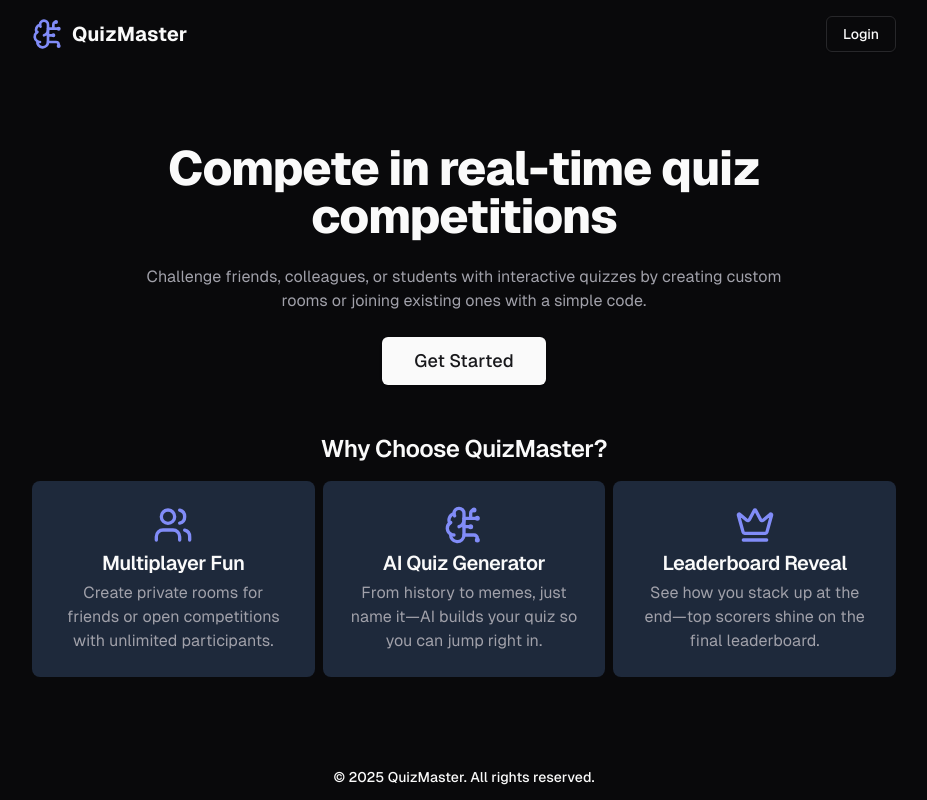
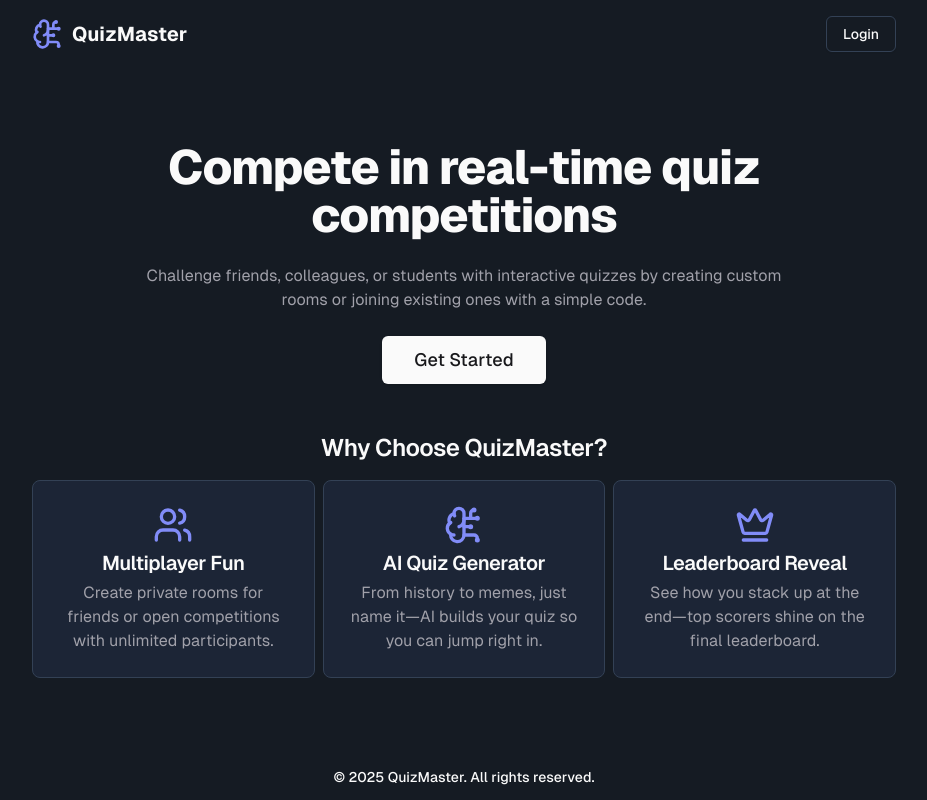
Before and after one commit to IronJosh786/multiplayer-quiz-game, a React (Vite) app in the folder client/: page / in a window 1280 px wide. Shown: the whole page, without its empty margins (176-1103 px from the left). Built offline with nearby package versions, Linux system fonts and the light colour scheme; no server answers.

Commit message:
ui enhancements

```diff
--- a/client/src/components/AuthForm.tsx
+++ b/client/src/components/AuthForm.tsx
@@ -87,8 +87,8 @@ export function AuthForm() {
 
   return (
     <div className="flex-1 flex justify-center items-center px-4">
-      <Card className="mx-auto w-96">
-        <CardHeader>
+      <Card className="mx-auto w-96 bg-slate-800/80 border border-slate-700">
+        <CardHeader className="border-b border-slate-700">
           <CardTitle>
             <Lead>{page === "signin" ? "Sign In" : "Sign Up"}</Lead>
           </CardTitle>
@@ -98,7 +98,7 @@ export function AuthForm() {
               : "Fill up the form to create a new account"}
           </CardDescription>
         </CardHeader>
-        <CardContent>
+        <CardContent className="pt-6">
           <Form {...form}>
             <form
               onSubmit={form.handleSubmit(handleAuthentication)}
@@ -118,6 +118,7 @@ export function AuthForm() {
                           field.onChange(e.target.value.toLowerCase())
                         }
                         value={field.value}
+                        className="bg-slate-700"
                       />
                     </FormControl>
                     <FormMessage />
@@ -131,7 +132,12 @@ export function AuthForm() {
                   <FormItem>
                     <FormLabel>Password</FormLabel>
                     <FormControl>
-                      <Input type="password" placeholder="Abc@123" {...field} />
+                      <Input
+                        type="password"
+                        placeholder="Abc@123"
+                        {...field}
+                        className="bg-slate-700"
+                      />
                     </FormControl>
                     <FormMessage />
                   </FormItem>
--- a/client/src/components/Layout.tsx
+++ b/client/src/components/Layout.tsx
@@ -51,7 +51,11 @@ const Layout = () => {
             {loading && <Skeleton className="h-8 w-12" />}
 
             {!loading && !isLoggedIn && (
-              <Button onClick={() => navigate("/signin")} variant={"outline"}>
+              <Button
+                onClick={() => navigate("/signin")}
+                variant={"outline"}
+                className="border-slate-700"
+              >
                 Login
               </Button>
             )}
@@ -59,20 +63,23 @@ const Layout = () => {
             {!loading && isLoggedIn && (
               <DropdownMenu>
                 <DropdownMenuTrigger asChild>
-                  <Button variant="outline">
+                  <Button variant="outline" className="border-slate-700">
                     <User />
                   </Button>
                 </DropdownMenuTrigger>
-                <DropdownMenuContent className="w-56" align="end">
+                <DropdownMenuContent
+                  className="w-56 bg-slate-700 text-slate-300"
+                  align="end"
+                >
                   <DropdownMenuLabel>
                     <Muted>{userData.username}</Muted>
                   </DropdownMenuLabel>
-                  <DropdownMenuSeparator />
+                  <DropdownMenuSeparator className="bg-[#CBD5E1] opacity-50" />
                   <DropdownMenuItem
                     onClick={handleLogout}
-                    className="flex gap-2 items-center"
+                    className="flex gap-2 items-center hover:!bg-slate-800/80"
                   >
-                    <P className="flex gap-2 items-center">Log out</P>
+                    Log out
                   </DropdownMenuItem>
                 </DropdownMenuContent>
               </DropdownMenu>
--- a/client/src/components/ui/typography.tsx
+++ b/client/src/components/ui/typography.tsx
@@ -49,7 +49,7 @@ export const P = createComponent<HTMLParagraphElement>(
 
 export const Lead = createComponent<HTMLParagraphElement>(
   "p",
-  "text-xl text-muted-foreground",
+  "text-xl",
   "Lead"
 );
 
--- a/client/src/index.css
+++ b/client/src/index.css
@@ -4,35 +4,8 @@
 @tailwind components;
 @tailwind utilities;
 @layer base {
-  :dark {
-    --background: 0 0% 100%;
-    --foreground: 240 10% 3.9%;
-    --card: 0 0% 100%;
-    --card-foreground: 240 10% 3.9%;
-    --popover: 0 0% 100%;
-    --popover-foreground: 240 10% 3.9%;
-    --primary: 240 5.9% 10%;
-    --primary-foreground: 0 0% 98%;
-    --secondary: 240 4.8% 95.9%;
-    --secondary-foreground: 240 5.9% 10%;
-    --muted: 240 4.8% 95.9%;
-    --muted-foreground: 240 3.8% 46.1%;
-    --accent: 240 4.8% 95.9%;
-    --accent-foreground: 240 5.9% 10%;
-    --destructive: 0 84.2% 60.2%;
-    --destructive-foreground: 0 0% 98%;
-    --border: 240 5.9% 90%;
-    --input: 240 5.9% 90%;
-    --ring: 240 10% 3.9%;
-    --chart-1: 12 76% 61%;
-    --chart-2: 173 58% 39%;
-    --chart-3: 197 37% 24%;
-    --chart-4: 43 74% 66%;
-    --chart-5: 27 87% 67%;
-    --radius: 0.5rem;
-  }
   :root {
-    --background: 240 10% 3.9%;
+    --background: 214 26% 11%;
     --foreground: 0 0% 98%;
     --card: 240 10% 3.9%;
     --card-foreground: 0 0% 98%;
--- a/client/src/pages/Game.tsx
+++ b/client/src/pages/Game.tsx
@@ -306,7 +306,7 @@ const WaitingRoom = ({
   if (loading) return <Loader />;
 
   return (
-    <div className="flex-1 flex flex-col gap-4 justify-center items-center max-w-4xl mx-auto w-full px-4 py-8">
+    <div className="flex-1 flex flex-col gap-4 justify-center items-center max-w-4xl mx-auto w-full py-8">
       <H1 className="text-center">Waiting Room</H1>
 
       <div className="flex gap-2 items-center pill px-4 py-1.5 rounded-md">
--- a/client/src/pages/Home.tsx
+++ b/client/src/pages/Home.tsx
@@ -41,7 +41,7 @@ const Home = () => {
 
       <div className="grid grid-cols-1 lg:grid-cols-2 gap-2 mt-6">
         {/* Create Room Card */}
-        <Card className="bg-slate-800 shadow-lg flex flex-col">
+        <Card className="bg-slate-800/80 border-slate-700 shadow-lg flex flex-col">
           <CardHeader>
             <CardTitle className="flex items-center gap-2">
               <Plus className="h-5 w-5 text-indigo-400" />
@@ -84,7 +84,7 @@ const Home = () => {
         </Card>
 
         {/* Join Room Card */}
-        <Card className="bg-slate-800 shadow-lg flex flex-col">
+        <Card className="bg-slate-800/80 border-slate-700 shadow-lg flex flex-col">
           <CardHeader>
             <CardTitle className="flex items-center gap-2">
               <Users className="h-5 w-5 text-indigo-400" />
--- a/client/src/pages/Landing.tsx
+++ b/client/src/pages/Landing.tsx
@@ -42,7 +42,7 @@ const Landing = () => {
       <div className="mx-auto mt-12">
         <H3 className="text-center">Why Choose QuizMaster?</H3>
         <div className="grid md:grid-cols-3 gap-2 mt-4">
-          <div className="flex flex-col gap-1 bg-slate-800 rounded-lg p-6 text-center">
+          <div className="flex flex-col gap-1 bg-slate-800/80 border border-slate-700 rounded-lg p-6 text-center">
             <div className="flex justify-center">
               <Users className="h-10 w-10 text-indigo-400" />
             </div>
@@ -52,7 +52,7 @@ const Landing = () => {
               unlimited participants.
             </P>
           </div>
-          <div className="flex flex-col gap-1 bg-slate-800 rounded-lg p-6 text-center">
+          <div className="flex flex-col gap-1 bg-slate-800/80 border border-slate-700 rounded-lg p-6 text-center">
             <div className="flex justify-center">
               <BrainCircuit className="h-10 w-10 text-indigo-400" />
             </div>
@@ -62,7 +62,7 @@ const Landing = () => {
               jump right in.
             </P>
           </div>
-          <div className="flex flex-col gap-1 bg-slate-800 rounded-lg p-6 text-center">
+          <div className="flex flex-col gap-1 bg-slate-800/80 border border-slate-700 rounded-lg p-6 text-center">
             <div className="flex justify-center">
               <Crown className="h-10 w-10 text-indigo-400" />
             </div>
```
